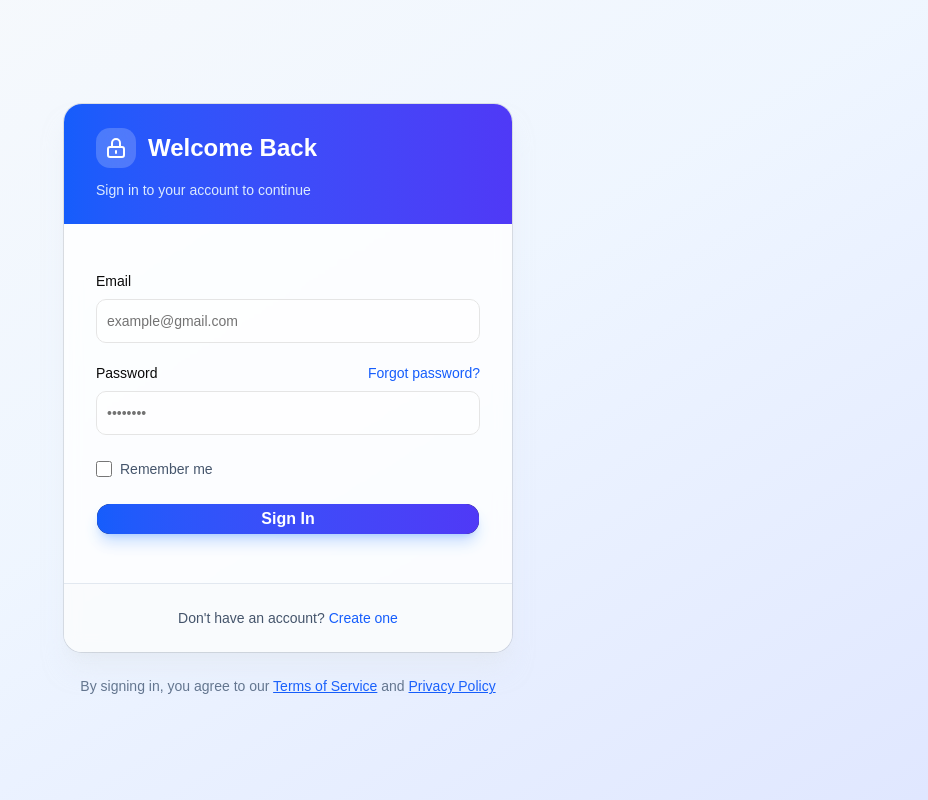
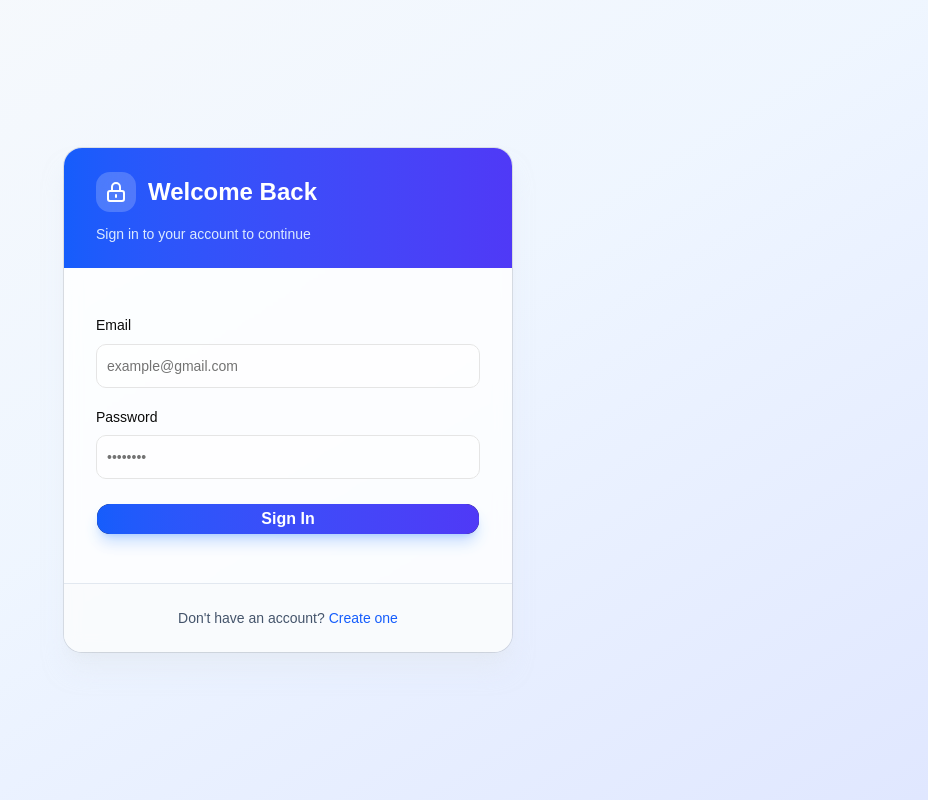
Before and after one commit to Siddhesh-Dupare/user-rating, a React (Vite) app in the folder web/: page /login in a window 1280 px wide. Shown: the whole page, without its empty margins (352-1280 px from the left). Built offline with nearby package versions, Linux system fonts and the light colour scheme.

Commit message:
Removed unnecessary fields from login form

```diff
--- a/web/src/components/LoginForm.jsx
+++ b/web/src/components/LoginForm.jsx
@@ -166,17 +166,9 @@ export default function LoginForm() {
                   control={form.control}
                   render={({ field, fieldState }) => (
                     <Field data-invalid={fieldState.invalid}>
-                      <div className="flex items-center justify-between">
-                        <FieldLabel htmlFor="form-password">
-                          Password
-                        </FieldLabel>
-                        <a
-                          href="#"
-                          className="text-sm font-medium text-blue-600 transition-colors hover:text-blue-700"
-                        >
-                          Forgot password?
-                        </a>
-                      </div>
+                      <FieldLabel htmlFor="form-password">
+                        Password
+                      </FieldLabel>
                       <Input
                         {...field}
                         id="form-password"
@@ -193,17 +185,6 @@ export default function LoginForm() {
                   )}
                 />
               </FieldGroup>
-
-              {/* Remember me & Submit */}
-              <div className="flex items-center justify-between">
-                <label className="flex items-center gap-2 cursor-pointer">
-                  <input
-                    type="checkbox"
-                    className="w-4 h-4 rounded border-slate-300 text-blue-600 focus:ring-2 focus:ring-blue-500/20 focus:ring-offset-2 transition-colors"
-                  />
-                  <span className="text-sm text-slate-600">Remember me</span>
-                </label>
-              </div>
 
               <Button
                 type="submit"
@@ -234,17 +215,6 @@ export default function LoginForm() {
           </CardFooter>
         </Card>
 
-        {/* Footer note */}
-        <p className="text-center text-sm text-slate-500 mt-6">
-          By signing in, you agree to our{" "}
-          <a href="#" className="text-blue-600 hover:text-blue-700 underline">
-            Terms of Service
-          </a>{" "}
-          and{" "}
-          <a href="#" className="text-blue-600 hover:text-blue-700 underline">
-            Privacy Policy
-          </a>
-        </p>
       </div>
     </div>
   );
```
